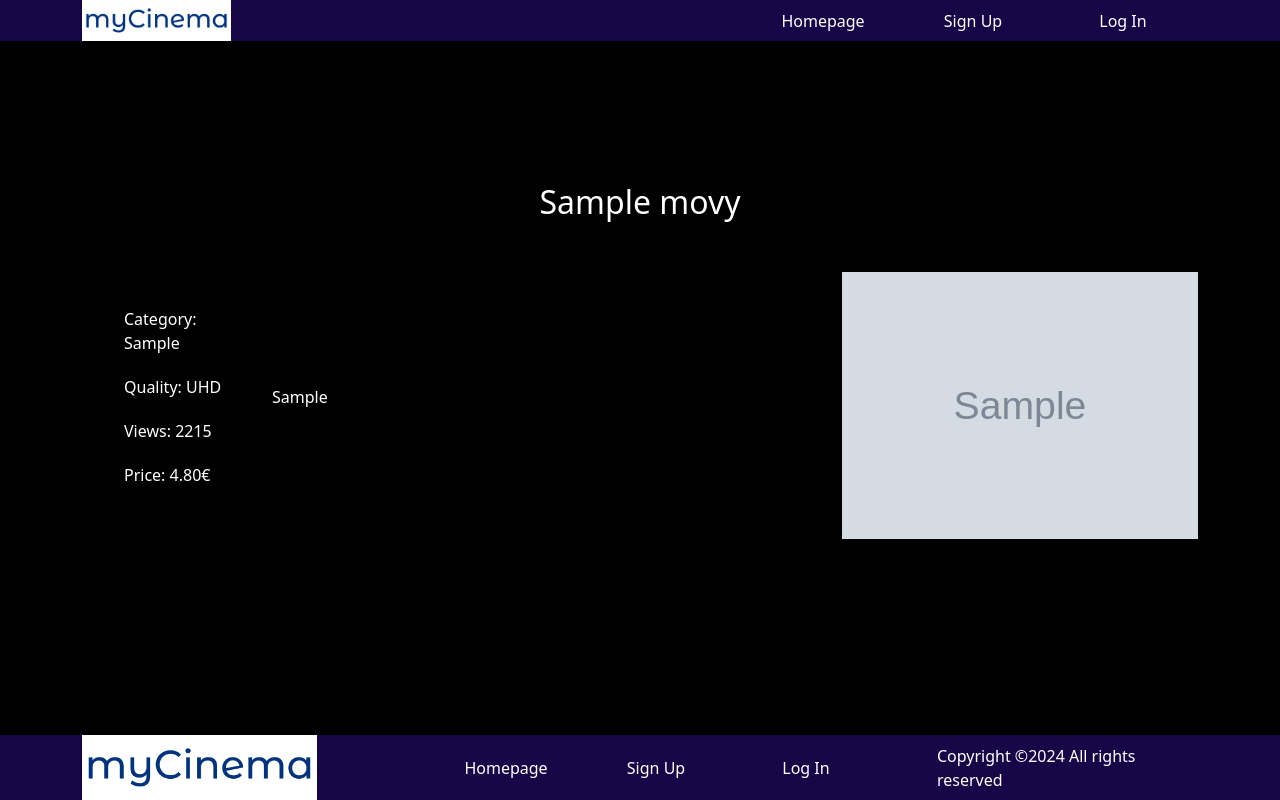
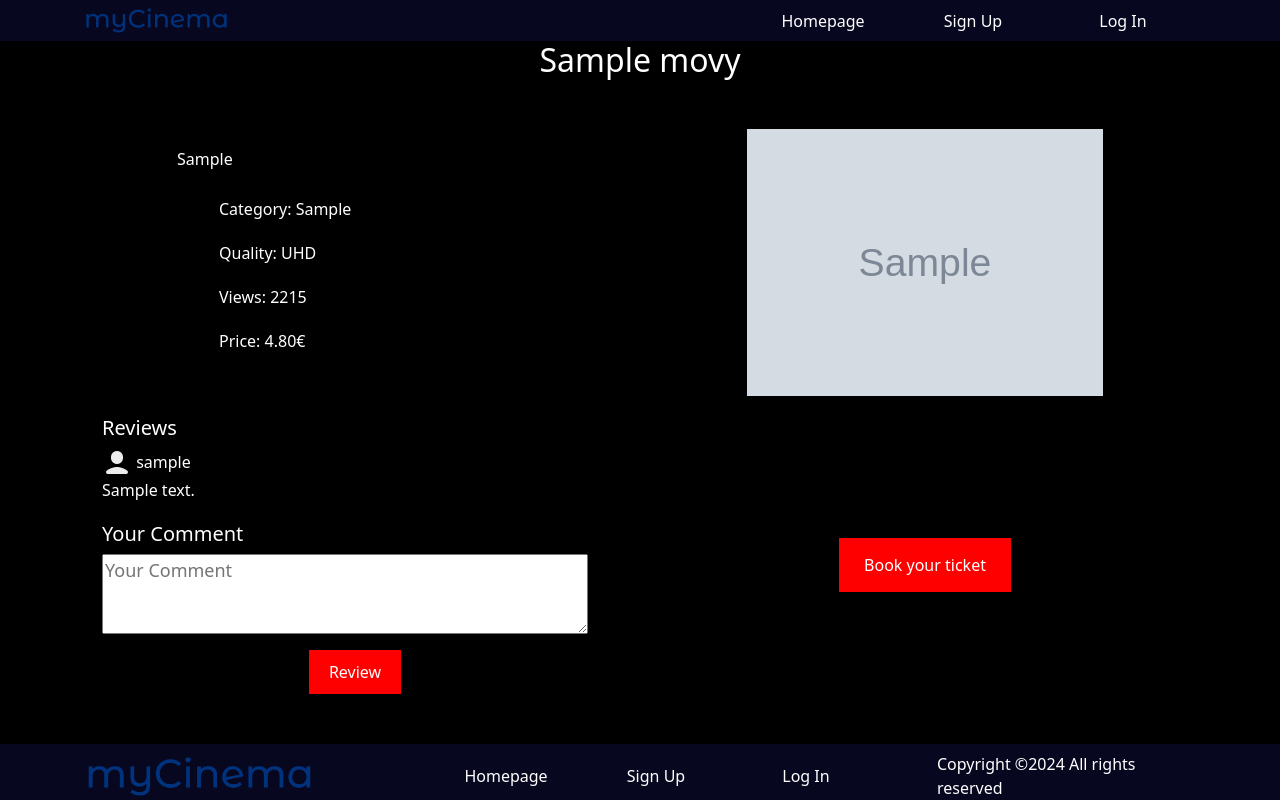
Before and after one commit to bledarxhemaili/myCinema-Project, a PHP site: page /details.php?id=1 in a window 1280 px wide. Run offline with PHP 8.4, Linux system fonts and the light colour scheme; the visitor is signed in with stand-in values (Sample User, id 1); tables that the repository leaves empty or names only in its code hold one stand-in row (values such as "Sample post"); grey boxes marked "Sample" are stand-in pictures; a stand-in replaces the project's code that opens the database connection.

Commit message:
Ndryshim i kodit te PHPs dhe shtimi i komenteve
Ndryshimi i kodit te php procedural ne oop php nga insertimi dhe shfaqja e filmave nga databaza. Ndryshimi i lidhjes me databaz nga procedural ne oop php. Dhe krijimi i komenteve te userave, insertimi dhe shfaqja e tyre nga databaza.

```diff
--- a/config.php
+++ /dev/null
@@ -1,16 +0,0 @@
-<?php
-    $host = 'localhost';
-    $username = 'root';
-    $db = 'mycinema';
-    $password = '';
-
-    try{
-        $conn = new PDO("mysql:host=$host; dbname=$db" , $username , $password);
-        array(PDO::ATTR_ERRMODE => PDO:: ERRMODE_EXCEPTION);
-
-        // echo "Sukses";
-
-    }catch(Exception $e){
-        echo "Dicka shkoi keq";
-    }
-?>
--- /dev/null
+++ b/controller/commentController.php
@@ -0,0 +1,22 @@
+<?php
+include_once 'repository/commentRepository.php';
+include_once 'models/comments.php';
+
+if ($_SERVER['REQUEST_METHOD'] === 'POST' && isset($_POST['submit'])) {
+    if(empty($_POST['movie_id']) || empty($_POST['user_id']) || empty($_POST['username']) || empty($_POST['review']) ){
+        echo "Fill all fields!";
+    }else{
+        $movie_id = $_POST['movie_id'];
+        $user_id = $_POST['user_id'];
+        $username = $_POST['username'];
+        $review = $_POST['review'];
+
+        $comment  = new Comments($movie_id, $user_id, $username, $review);
+        $commentRepository = new CommentRepository();
+
+        $commentRepository->insertComments($comment);
+    }
+
+}
+
+?>
--- a/controller/registerController.php
+++ b/controller/registerController.php
@@ -26,6 +26,4 @@ if(isset($_POST['submit'])){
     }
 }
 
-
-
 ?>
--- a/controller/signupController.php
+++ b/controller/signupController.php
@@ -11,14 +11,10 @@ if(isset($_POST['submit'])){
         $username = $_POST['username'];
         $password = $_POST['password'];
 
-
-
         $userRepository = new UserRepository();
         $userRepository->loginUser($username, $password);
-
 
     }
 }
 
-
 ?>
--- /dev/null
+++ b/database/databaseConnection.php
@@ -0,0 +1,24 @@
+<?php
+
+class DatabaseConenction{
+    private $server="localhost";
+    private $username="root";
+    private $password="";
+    private $database = "mycinema";
+
+
+    function startConnection(){
+
+        try{
+            $conn = new PDO("mysql:host=$this->server;dbname=$this->database",$this->username,$this->password);
+            $conn->setAttribute(PDO::ATTR_ERRMODE, PDO::ERRMODE_EXCEPTION);
+            return $conn;
+        }catch(PDOException $e){
+            echo "Database Conenction Failed".$e->getMessage();
+            return null;
+        }
+
+    }
+}
+
+?>
--- a/desktop.ini
+++ /dev/null
@@ -1,2 +0,0 @@
-[.ShellClassInfo]
-LocalizedResourceName=myCinema-Project
--- a/details.php
+++ b/details.php
@@ -1,12 +1,34 @@
 <?php
-
-    // session_start();
+// include_once 'repository/userRepository.php';
+    session_start();
 
     $movie_id = $_GET['id'];
+
+    // $user_id = $_POST['id'];
+
+    // $username = $_POST['username'];
+    // Retrieve values from the session
+    // $user_id = $_SESSION['user_id'];
+    // $username = $_SESSION['username'];
+
+
+    $user_id = $_SESSION['user_id'];
+    $username = $_SESSION['username'];
+    // $user_id = isset($_GET['id']) ? $_GET['id'] : null;
+    // $user_id = isset($_GET['user_id']) ? $_GET['user_id'] : null;
+    // $username = isset($_GET['username']) ? $_GET['username'] : null;
+
+
+    // $_SESSION['user_id'] = $_GET['id'];
+
+    // $_SESSION['username'] = $_GET['username'];
 
     $_SESSION['movie_id'] = $movie_id;
 
 
+    // $movie_id = $_POST['movie_id'];
+
+    $id = $_GET['id'];
  ?>
 <!DOCTYPE html>
 <html lang="en">
@@ -17,11 +39,52 @@
     <link href="https://cdn.jsdelivr.net/npm/bootstrap@5.0.2/dist/css/bootstrap.min.css" rel="stylesheet" integrity="sha384-EVSTQN3/azprG1Anm3QDgpJLIm9Nao0Yz1ztcQTwFspd3yD65VohhpuuCOmLASjC" crossorigin="anonymous">
     <link rel="stylesheet" href="style.css">
     <style>
-html, body{
+/* html, body{
   width:100%;
   height:100%;
   padding:0px;
   margin:0px;
+} */
+
+
+.review-section {
+    /* background-color: #333; */
+    /* color: white; */
+    padding: 20px;
+}
+
+.reviews, .your-comment {
+    margin-bottom: 20px;
+}
+
+.username {
+   font-weight: bold;
+}
+
+textarea {
+   width: calc(100% - 20px);
+   height: 80px;
+   margin-bottom: 10px;
+}
+
+button {
+   background-color: red;
+   color:white;
+   border:none;
+   padding:10px 20px;
+}
+
+.booki{
+    display: flex;
+	justify-content: center;
+	align-items: center;
+}
+
+.watch-btn{
+  background-color: red;
+  color: white;
+  padding: 15px 25px;
+  text-decoration: none;
 }
     </style>
 </head>
@@ -46,48 +109,101 @@ html, body{
     </header>
 
 
-<div id="divi">
-    <div class="container" >
 
     <?php
-        include_once('config.php');
-        $id = $_GET['id'];
 
-        $sql = "SELECT * FROM movies WHERE id=:id";
-        $prep = $conn->prepare($sql);
-        $prep->bindParam(':id', $id);
-        $prep->execute();
-        $date = $prep->fetchAll();
+
+    include_once 'repository/movieRepository.php';
+
+
+
+    $movieRepository = new MovieRepository();
+
+    $movies = $movieRepository->getMovieById($id);
+
+echo "<div class='container' >";
+
+foreach ($movies as $movie) {
+
+echo "<div class='col-lg-12'>
+          <h2 id='titulli'>{$movie['name']}</h2>
+    </div>
+    <div class='row' style='display: flex; justify-content: center; align-items: center;'>
+    <div class='col-lg-6'>
+                <p>{$movie['pershkrimi']}</p>
+                <ol>
+                    <li><span>Category: </span>{$movie['category']}</li>
+                    <li><span>Quality: </span>UHD</li>
+                    <li><span>Views: </span>" . rand(100, 9999) . "</li>
+                    <li><span>Price: </span>4.80€</li>
+                </ol>
+            </div>
+        <div class='col-lg-4'>
+            <img src='images/{$movie['image']}' alt='' style='width: 100%;'>
+        </div>
+     </div>
+     ";
+
+}
+
+echo "</div>";
   ?>
 
-                      <?php foreach ($date as $data) {?>
-        <div class="col-lg-12">
-            <h2 id="titulli"><?php echo $data['name']; ?></h2>
 
+
+    <div class="container" >
+        <div class="row">
+            <div class="col-lg-6 col-md-6">
+                <div class="review-section">
+                    <div class="reviews">
+                        <h5>Reviews</h5>
+
+                        <?php
+
+                include_once 'repository/commentRepository.php';
+
+
+
+                $commentRepository = new CommentRepository();
+
+                $commenti = $commentRepository->getCommentByMovieId($movie_id);
+
+                foreach ($commenti as $comment) {
+                       echo "
+                            <div class='review'>
+                                <img src='images/user.png' alt='' style='display:inline;'>
+                                <h6 style='display:inline; white-space:nowrap;'>{$comment['username']}</h6>
+                                <p>{$comment['review']}</p>
                             </div>
-      <div class="row" style="display: flex; justify-content: center; align-items: center;">
-        <div class="col-lg-2">
-            <ol>
-                <li><span>Category: </span><?php echo $data['category']; ?></li>
-                <li><span>Quality: </span> UHD</li>
-                <li><span>Views: </span><?php echo(rand(100,9999)); ?></li>
-                <li><span>Price: </span> 4.80€</li>
-            </ol>
-        </div>
-        <div class="col-lg-6">
-            <p><?php echo $data['pershkrimi']; ?></p>
+                    ";
+                }
+                     ?>
                     </div>
 
-        <div class="col-lg-4">
-            <img src="images/<?php echo $data['image']; ?>" alt="" style="width: 100%;">
+                    <div class="your-comment">
+                        <h5>Your Comment</h5>
+                        <form action="<?php echo $_SERVER['PHP_SELF'] . '?id=' . $movie_id;?>" method="POST">
+                            <textarea placeholder="Your Comment" name="review" style=" font-size: 18px; " ></textarea>
+                            <input type="hidden" value="<?php echo $movie_id ?>" name="movie_id" />
+                            <input type="hidden" value="<?php echo $user_id ?>" name="user_id" />
+                            <input type="hidden" value="<?php echo $username ?>" name="username" />
+                            <div style="display: flex; justify-content: center;">
+                                <button type="submit" name="submit">Review</button>
+                            </div>
+                        </form>
+                    </div>
+                </div>
+            </div>
+
+            <?php include_once 'controller/commentController.php';?>
+
+            <div class="col-lg-6 col-md-6 booki">
+             <a href="./booking.php?id=<?=  $movie_id ?>" class="watch-btn" ><span style="margin-top: 8%;">Book your ticket</span></a>
+            </div>
         </div>
     </div>
 
 
-      <?php } ?>
-
-    </div>
-</div>
 
     <footer class="footer1">
         <div class="container">
--- /dev/null
+++ b/logout.php
@@ -0,0 +1,6 @@
+<?php
+session_start();
+session_destroy();
+header('Location: login.php');
+exit();
+?>
--- /dev/null
+++ b/models/comments.php
@@ -0,0 +1,33 @@
+<?php
+
+class Comments{
+    private $movie_id;
+    private $user_id;
+    private $username;
+    private $review;
+
+
+    function __construct($movie_id, $user_id, $username, $review){
+            $this->movie_id = $movie_id;
+            $this->user_id = $user_id;
+            $this->username = $username;
+            $this->review = $review;
+
+    }
+
+    function getMovie_id(){
+        return $this->movie_id;
+    }
+    function getUser_id(){
+        return $this->user_id;
+    }
+    function getUsername(){
+        return $this->username;
+    }
+    function getReview(){
+        return $this->review;
+    }
+
+}
+
+?>
--- /dev/null
+++ b/repository/commentRepository.php
@@ -0,0 +1,112 @@
+<?php
+include_once 'database/databaseConnection.php';
+
+class CommentRepository{
+    private $connection;
+
+    function __construct(){
+        $conn = new DatabaseConenction;
+        $this->connection = $conn->startConnection();
+    }
+
+
+    function insertComments($comment){
+
+        $conn = $this->connection;
+
+        $movie_id = $comment->getMovie_id();
+        $user_id = $comment->getUser_id();
+        $username = $comment->getUsername();
+        $review = $comment->getReview();
+
+
+
+        $sql = "INSERT INTO comments ( movie_id, user_id, username, review) VALUES (?,?,?,?)";
+
+        $statement = $conn->prepare($sql);
+
+        $statement->execute([$movie_id, $user_id, $username, $review]);
+
+        header("Location: details.php?id=$movie_id");
+    exit();
+
+        // $sql = "INSERT INTO comments(user_id, movie_id, username, review) VALUES (:user_id, :movie_id, :username, :review)";
+        // $newComment = $conn->prepare($sql);
+        // $newComment->bindParam(':user_id', $user_id);
+        // $newComment->bindParam(':movie_id', $movie_id);
+        // $newComment->bindParam(':user', $user);
+        // $newComment->bindParam(':review', $review);
+
+        // $newComment->execute();
+
+        // echo "<script> alert('Comment has been inserted successfuly!'); </script>";
+        // header("Location: details.php?id=$movie_id");
+
+        // return ("Location: details.php?id=$movie_id");
+
+    }
+
+
+    function getAllComments(){
+        $conn = $this->connection;
+
+        $sql = "SELECT * FROM comments";
+
+        $statement = $conn->query($sql);
+        $comments = $statement->fetchAll();
+
+        return $comments;
+    }
+
+    function getCommentById($comment_id){
+        $conn = $this->connection;
+
+        $sql = "SELECT * FROM comments WHERE comment_id='$comment_id'";
+
+        $statement = $conn->query($sql);
+        $comment = $statement->fetch();
+
+        return $comment;
+    }
+
+
+    function getCommentByMovieId($movie_id){
+        $conn = $this->connection;
+
+        $sql = "SELECT * FROM comments WHERE movie_id=:movie_id";
+        $statement = $conn->prepare($sql);
+        $statement->bindParam(':movie_id', $movie_id);
+        $statement->execute();
+        $commenti = $statement->fetchAll();
+
+
+        return $commenti;
+    }
+
+
+    function updateComment($comment_id, $user_id, $movie_id, $username, $review){
+         $conn = $this->connection;
+
+         $sql = "UPDATE comments SET user_id=?, movie_id=?, username=?, review=? WHERE comment_id=?";
+
+         $statement = $conn->prepare($sql);
+
+         $statement->execute([$user_id, $movie_id, $username, $review]);
+
+         echo "<script>alert('update was successful'); </script>";
+    }
+
+    function deleteComment($comment_id){
+        $conn = $this->connection;
+
+        $sql = "DELETE FROM comments WHERE comment_id=?";
+
+        $statement = $conn->prepare($sql);
+
+        $statement->execute([$comment_id]);
+
+        echo "<script>alert('delete was successful'); </script>";
+   }
+}
+
+?>
--- a/style.css
+++ b/style.css
@@ -5,13 +5,13 @@ body{
 header{
   display: flex;
   flex-direction: row;
-    background-color:  #170647;
+  background: #070720;
   align-items: center;
   justify-content: center;
 }
 .logo{
   width: 90%;
-    background-color: white  ;
+  /* background-color: white  ; */
 
 }
 
@@ -154,14 +154,17 @@ ul li{
   /* position:absolute;
   bottom:0;
   width:100%; */
-    background-color: #170647;
+  background: #070720;
 }
 
 .footer1{
-     position:absolute;
+  /* position:absolute;
+  bottom:0; */
+  position:fixed;
   bottom:0;
   width:100%;
-    background-color: #170647;
+  background: #070720;
+  height: 7%;
 }
 
 
@@ -318,11 +321,11 @@ ol li{
 align-items: center;
 }
 
-
+/*
 #divi{
 width: 100%;
- height: 80%;
+height: 1000%;
 display: flex;
 align-items: center;
 justify-content: center;
-}
+} */
```
Also changed, not shown: controller/movieController.php (added, +24 -0 lines), index.php (+50 -20 lines), models/movies.php (added, +34 -0 lines), repository/movieRepository.php (added, +86 -0 lines), images/logout.png (added), images/user.png (added). Lines whose indentation alone changed are shown as unchanged.
